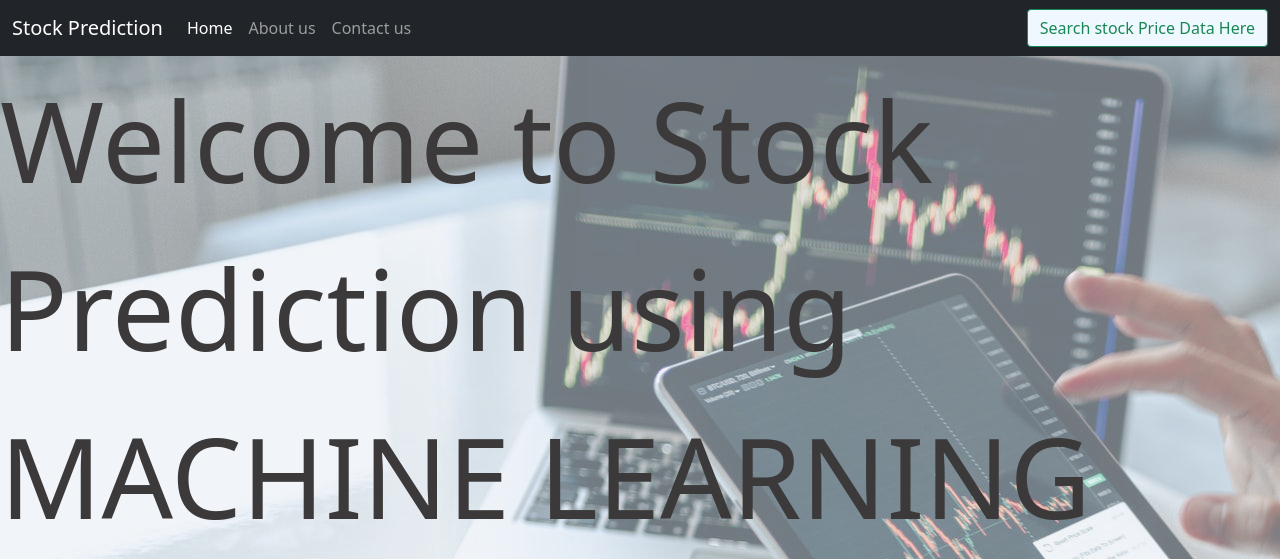
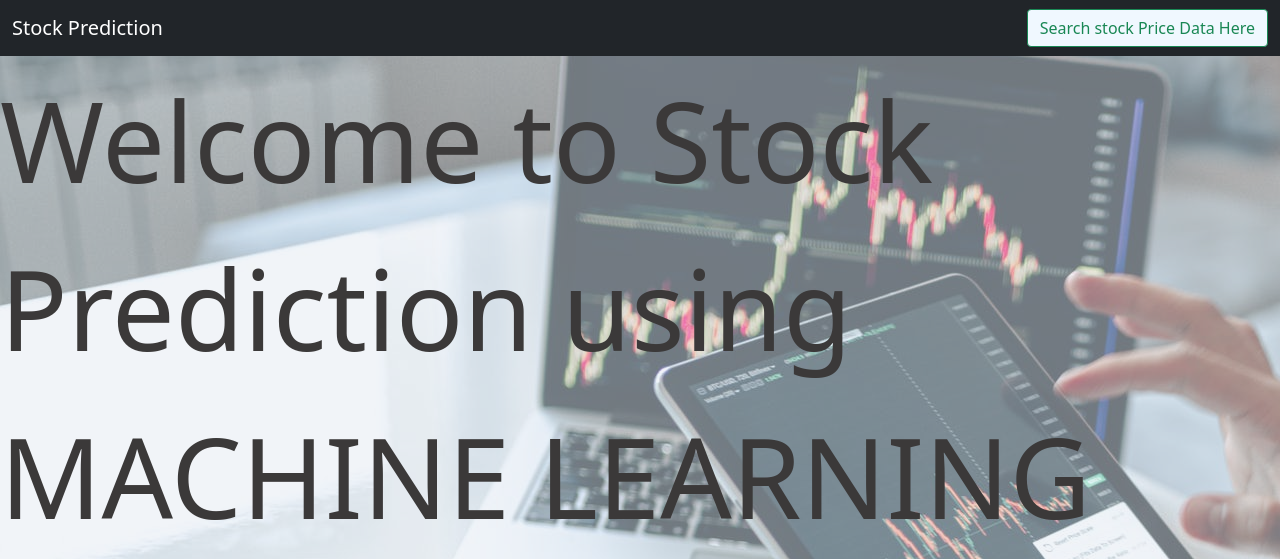
Before and after one commit to shivammane/stock_prediction_ML, a Flask app: page / in a window 1280 px wide. Shown: the top 559 px of the page. Run offline with Flask 2, Linux system fonts and the light colour scheme.

Commit message:
removed contact and about from html

```diff
--- a/templates/index.html
+++ b/templates/index.html
@@ -21,16 +21,6 @@
           </button>
           <div class="collapse navbar-collapse" id="navbarSupportedContent">
             <ul class="navbar-nav me-auto mb-2 mb-lg-0">
-              <li class="nav-item">
-                <a class="nav-link active" aria-current="page" href="#">Home</a>
-              </li>
-              <li class="nav-item">
-                <a class="nav-link" href="about.html">About us</a>
-              </li>
-
-              <li class="nav-item">
-                <a class="nav-link " href="contact.html" tabindex="-1" >Contact us</a>
-              </li>
             </ul>
             <form class="d-flex" action="https://www1.nseindia.com/products/content/equities/equities/eq_security.htm" target="_blank">
               <button class="btn btn-outline-success" type="submit">Search stock Price Data Here</button>
```
